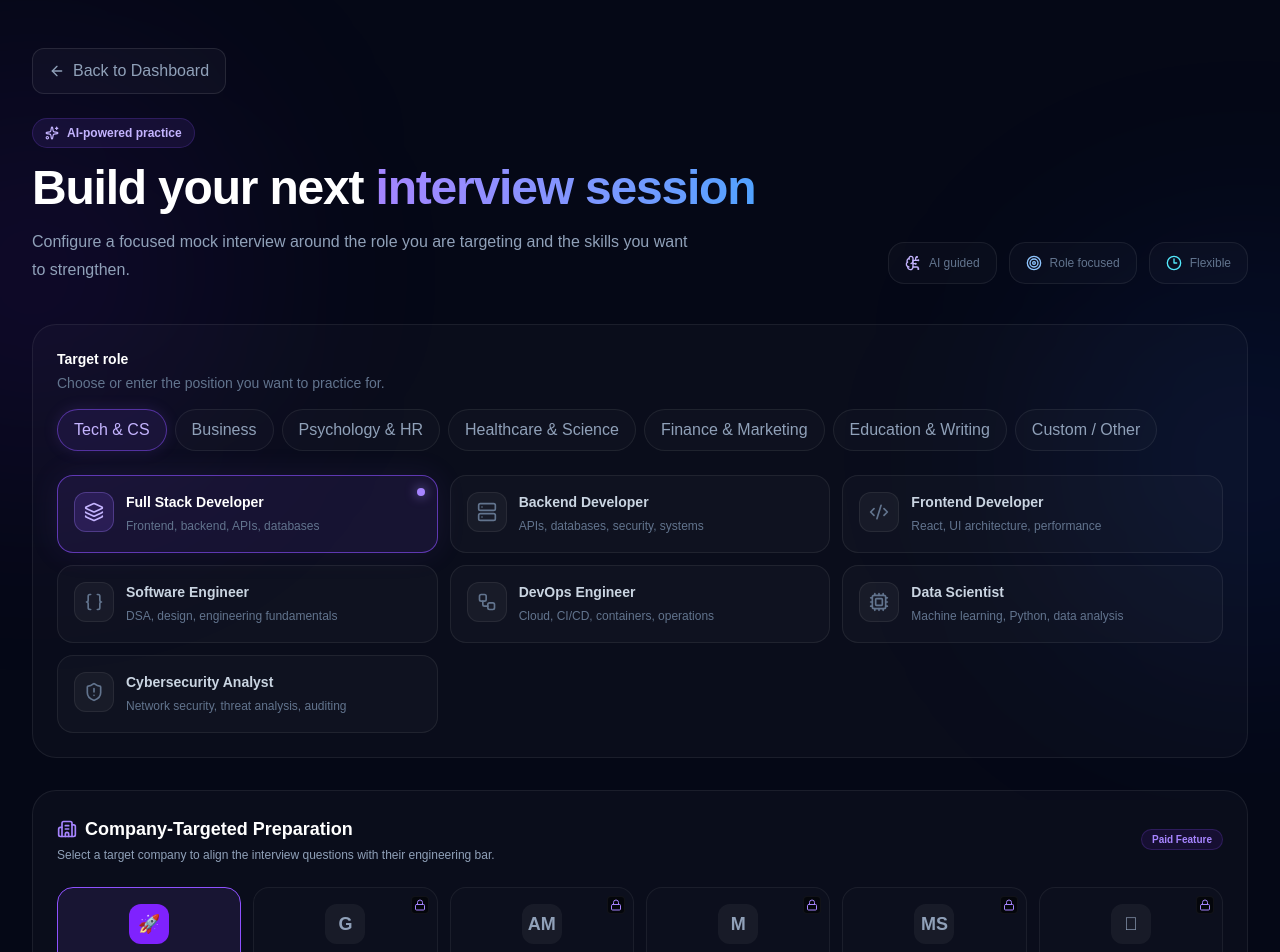
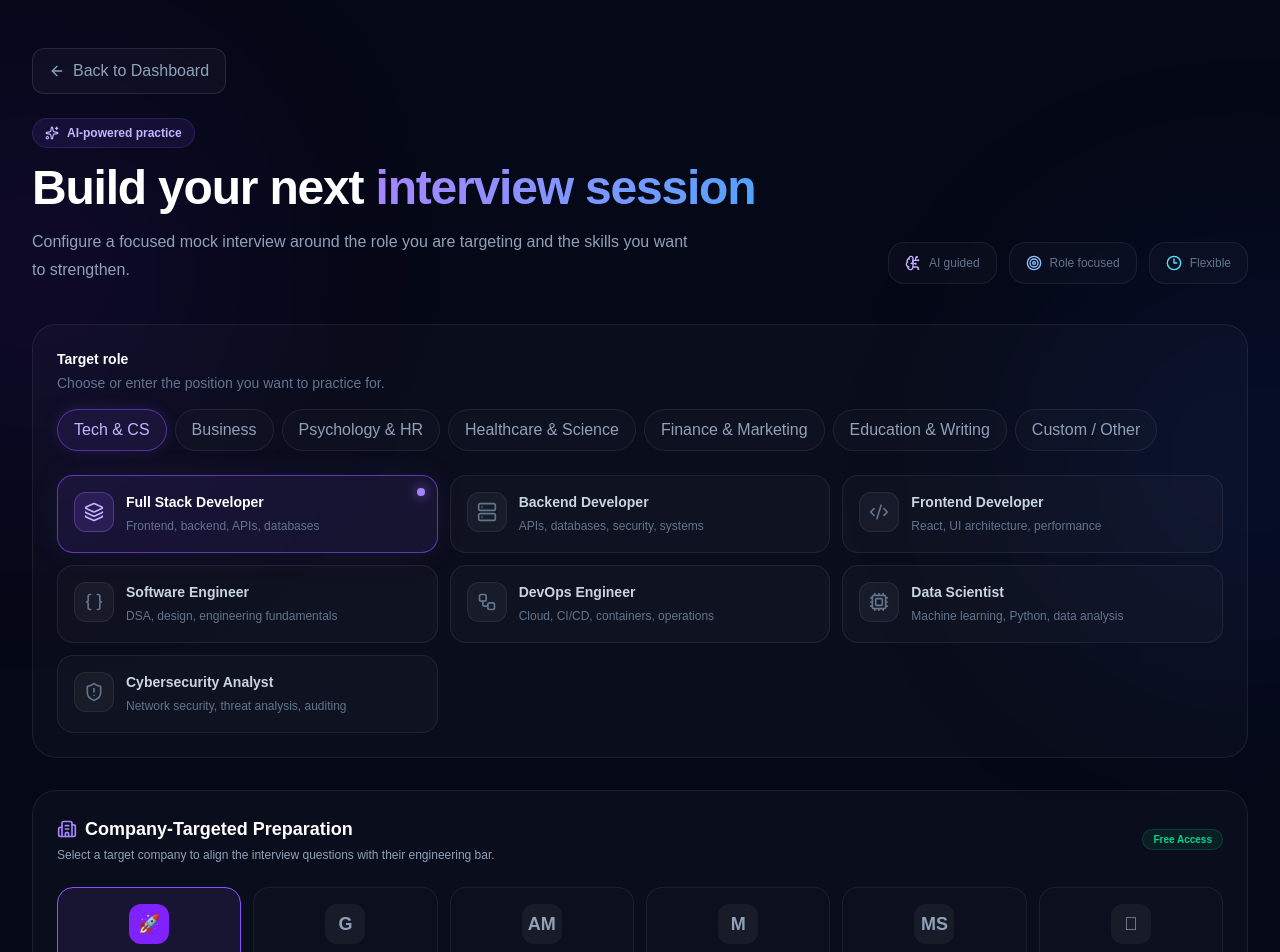
Before and after one commit to Jawahar08/interviewforge-ai, a Next.js app in the folder frontend/: page /interview in a window 1280 px wide. Shown: the top 952 px of the page. Built offline with nearby package versions, Linux system fonts and the light colour scheme; no server answers.

Commit message:
feat: unlock all premium features and company prep for free testing

```diff
--- a/frontend/features/interview/components/InterviewSetupForm.tsx
+++ b/frontend/features/interview/components/InterviewSetupForm.tsx
@@ -122,7 +122,7 @@ export function InterviewSetupForm() {
   const duration = watch("duration");
   const company = watch("company") || "";
 
-  const isPremium = user?.isPremium || false;
+  const isPremium = true;
 
   const onSubmit = async (
     values: InterviewSetupFormValues
@@ -209,31 +209,25 @@ export function InterviewSetupForm() {
               Select a target company to align the interview questions with their engineering bar.
             </p>
           </div>
-          {!isPremium && (
-            <span className="rounded-full bg-violet-600/10 px-2.5 py-0.5 text-[10px] font-semibold text-violet-400 border border-violet-500/20 w-fit">
-              Paid Feature
-            </span>
-          )}
+          <span className="rounded-full bg-emerald-500/10 px-2.5 py-0.5 text-[10px] font-semibold text-emerald-400 border border-emerald-500/20 w-fit">
+            Free Access
+          </span>
         </div>
 
         <div className="grid grid-cols-2 gap-3 sm:grid-cols-3 md:grid-cols-4 lg:grid-cols-6">
           {COMPANIES.map((comp) => {
             const isSelected = company === comp.id;
-            const isLocked = comp.id !== "" && !isPremium;
+            const isLocked = false;
 
             return (
               <button
                 key={comp.id}
                 type="button"
                 onClick={() => {
-                  if (isLocked) {
-                    setShowUpgradeModal(true);
-                  } else {
-                    setValue("company", comp.id, {
-                      shouldValidate: true,
-                      shouldDirty: true,
-                    });
-                  }
+                  setValue("company", comp.id, {
+                    shouldValidate: true,
+                    shouldDirty: true,
+                  });
                 }}
                 className={`group relative flex flex-col items-center justify-center gap-2 rounded-2xl border p-4 text-center transition-all ${
                   isSelected
@@ -248,12 +242,6 @@ export function InterviewSetupForm() {
                 </div>
 
                 <span className="text-xs font-medium">{comp.name}</span>
-
-                {isLocked && (
-                  <div className="absolute top-2 right-2 rounded bg-black/60 p-0.5 border border-white/[0.05]">
-                    <Lock className="h-3 w-3 text-violet-400" />
-                  </div>
-                )}
               </button>
             );
           })}
```
Also changed, not shown: 2 other files (tests, documents, lock files or other folders).
